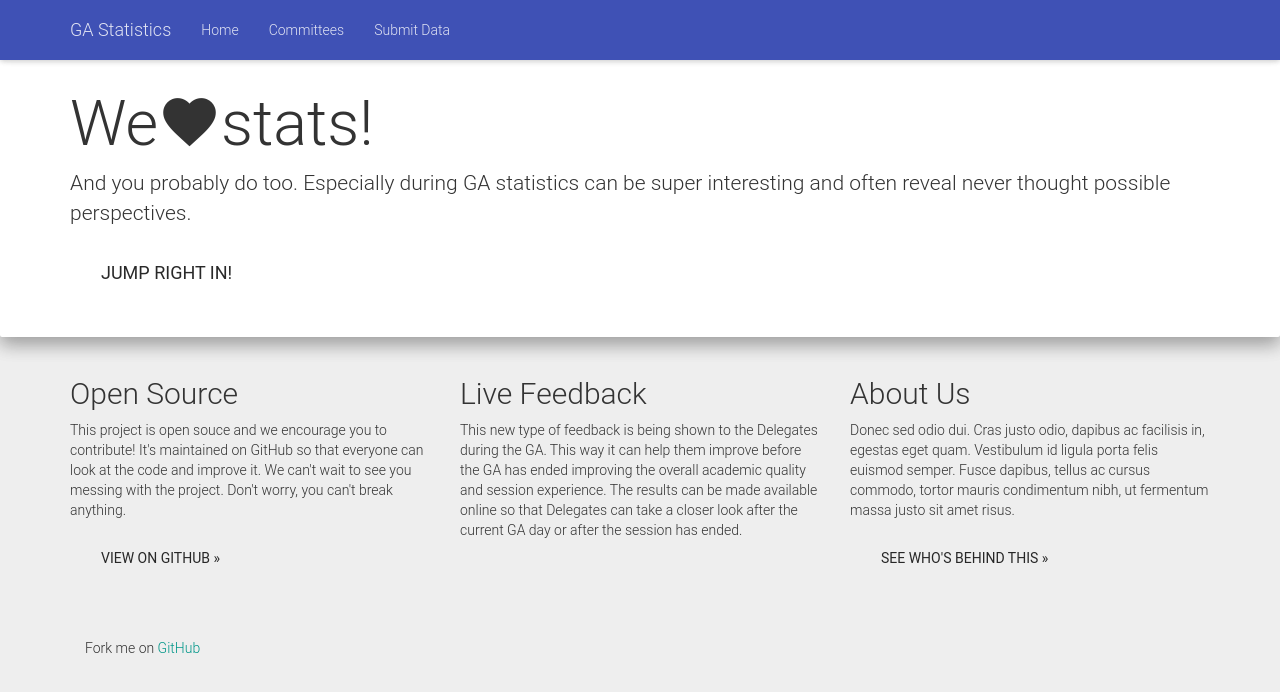
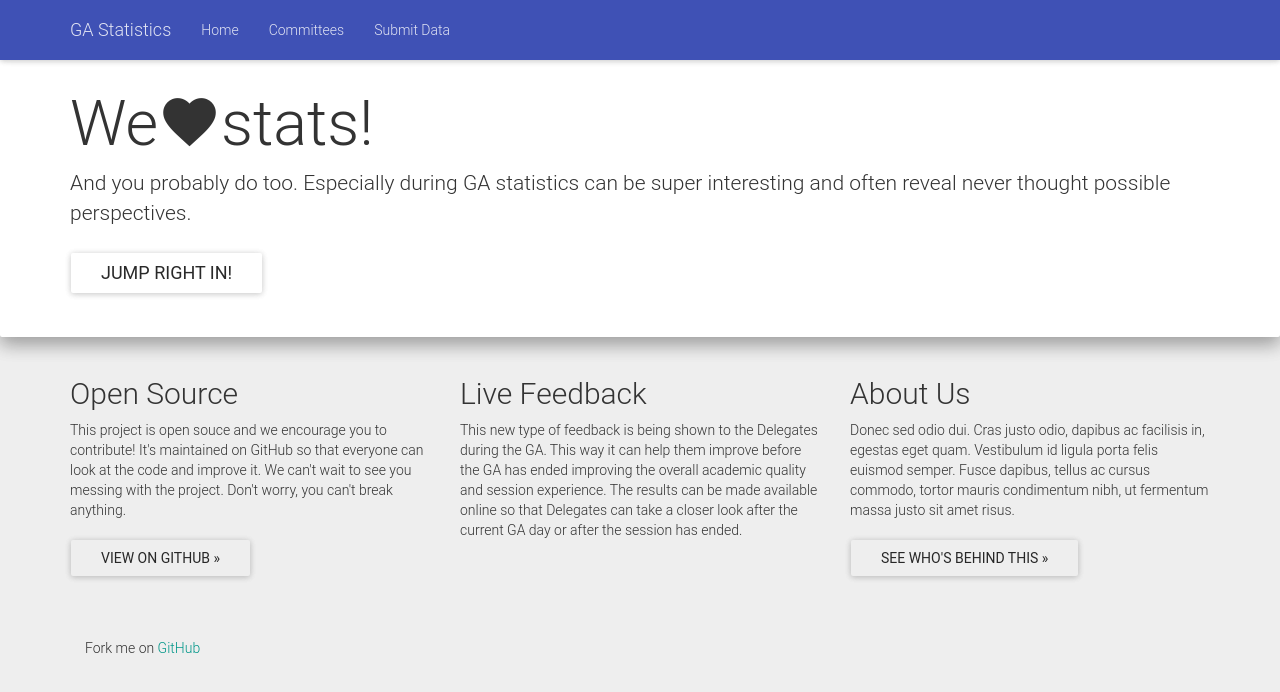
Before and after one commit to wolfskaempf/ga_statistics, a Django app: page / in a window 1280 px wide. Shown: the top 692 px of the page. Run offline with Django 3.2, Linux system fonts and the light colour scheme; parts of the project's set-up code (start-up, migrations or seed data) failed here and were passed over.

Commit message:
all homepage buttons now has z-1 shadows

```diff
--- a/static/templates/home.html
+++ b/static/templates/home.html
@@ -23,7 +23,7 @@
   <div class="container">
     <h1 style="float:left;">We </h1><h1 class="mdi-action-favorite" style="float:left;"></h1><h1> stats!</h1>
     <p>And you probably do too. Especially during GA statistics can be super interesting and often reveal never thought possible perspectives.</p>
-    <p><a class="btn btn-material-blue-900 btn-lg" href="{% url 'committee_list' %}" role="button">Jump right in!</a></p>
+    <p><a class="btn btn-material-blue-900 btn-lg shadow-z-1" href="{% url 'committee_list' %}" role="button">Jump right in!</a></p>
   </div>
 </div>
 
@@ -33,7 +33,7 @@
     <div class="col-md-4">
       <h2>Open Source</h2>
       <p>This project is open souce and we encourage you to contribute! It's maintained on GitHub so that everyone can look at the code and improve it. We can't wait to see you messing with the project. Don't worry, you can't break anything.</p>
-      <p><a class="btn btn-material-light-blue-500" href="http://github.com/wolfskaempf" role="button">View on GitHub &raquo;</a></p>
+      <p><a class="btn btn-material-light-blue-500 shadow-z-1" href="http://github.com/wolfskaempf" role="button">View on GitHub &raquo;</a></p>
     </div>
     <div class="col-md-4">
       <h2>Live Feedback</h2>
@@ -42,7 +42,7 @@
     <div class="col-md-4">
       <h2>About Us</h2>
       <p>Donec sed odio dui. Cras justo odio, dapibus ac facilisis in, egestas eget quam. Vestibulum id ligula porta felis euismod semper. Fusce dapibus, tellus ac cursus commodo, tortor mauris condimentum nibh, ut fermentum massa justo sit amet risus.</p>
-      <p><a class="btn btn-material-light-blue-500" href="{% url 'about' %}" role="button">See who's behind this &raquo;</a></p>
+      <p><a class="btn btn-material-light-blue-500 shadow-z-1" href="{% url 'about' %}" role="button">See who's behind this &raquo;</a></p>
     </div>
   </div>
 
```
